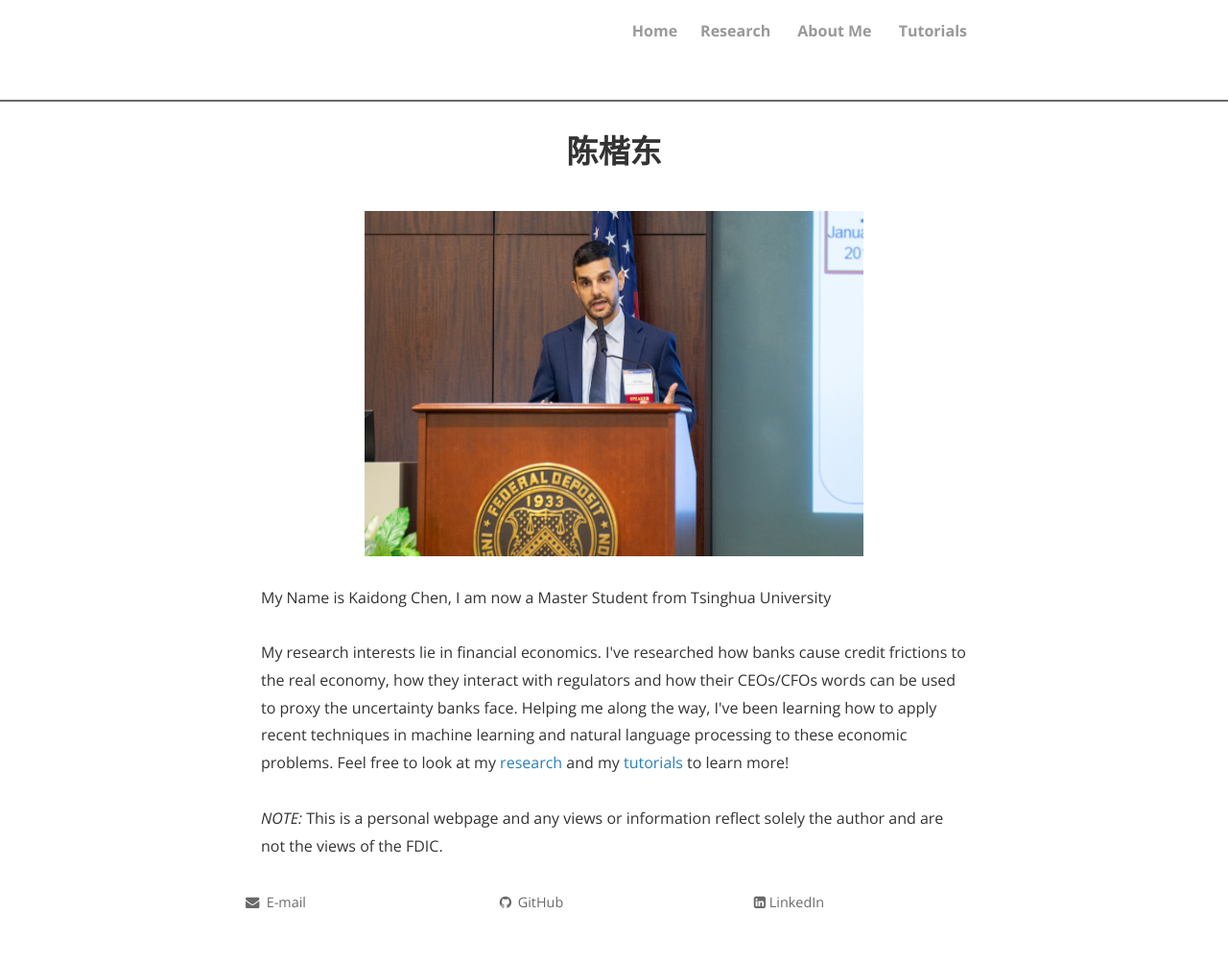
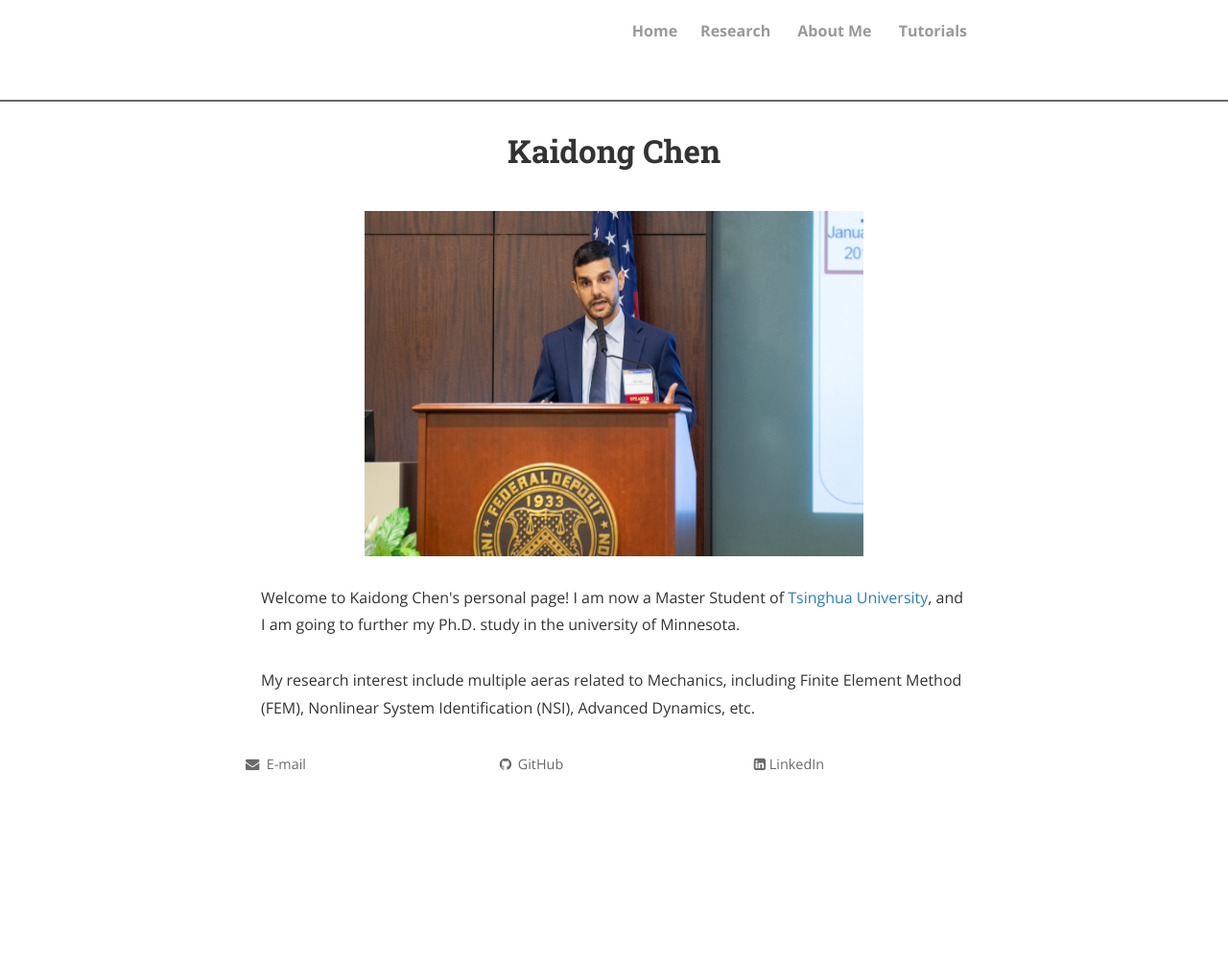
Before and after one commit to Kaidong-THU/kaidongchen.github.io, a Jekyll site: the page built from index.html, in a window 1280 px wide. Shown: the whole page at 96% size. Built offline with Jekyll 4.4.1, drawn with Linux system fonts in a browser that asks for light colours; nearby versions of some CDN libraries; the list of posts is cut into pages by our own code; comment, search, counter and statistics services are not loaded; a style sheet for code colours, icons or effects is not loaded; after the commit the page ends 900 px from its top, so only the background shows below that.

Commit message:
Update index.html

```diff
--- a/index.html
+++ b/index.html
@@ -1,6 +1,6 @@
 ---
 layout: page
-title: 陈楷东
+title: Kaidong Chen
 ---
 <div class="home">
   <script async src="https://www.googletagmanager.com/gtag/js?id=UA-108085250-1"></script>
@@ -15,10 +15,9 @@ title: 陈楷东
 
 <img src="profile_picture.jpg" alt="Paul Soto pic" style="width:520px;height:360px;" title="Paul Soto"; algin="middle">
 <br>
-My Name is Kaidong Chen, I am now a Master Student from Tsinghua University
+Welcome to Kaidong Chen's personal page! I am now a Master Student of <a href="https://www.tsinghua.edu.cn/en/" target="_self">Tsinghua University</a>, and I am going to further my Ph.D. study in the university of Minnesota.
 
 <br><br>
-My research interests lie in financial economics. I've researched how banks cause credit frictions to the real economy, how they interact with regulators and how their CEOs/CFOs words can be used to proxy the uncertainty banks face. Helping me along the way, I've been learning how to apply recent techniques in machine learning and natural language processing to these economic problems. Feel free to look at my <a href="https://pesoto.github.io/research" target="_self">research</a> and my <a href="https://pesoto.github.io/research" target="_self">tutorials</a> to learn more!
-<br><br>
- <i>NOTE:</i> This is a personal webpage and any views or information reflect solely the author and are not the views of the FDIC.
+My research interest include multiple aeras related to Mechanics, including Finite Element Method (FEM), Nonlinear System Identification (NSI), Advanced Dynamics, etc.
+
 </div>
```
